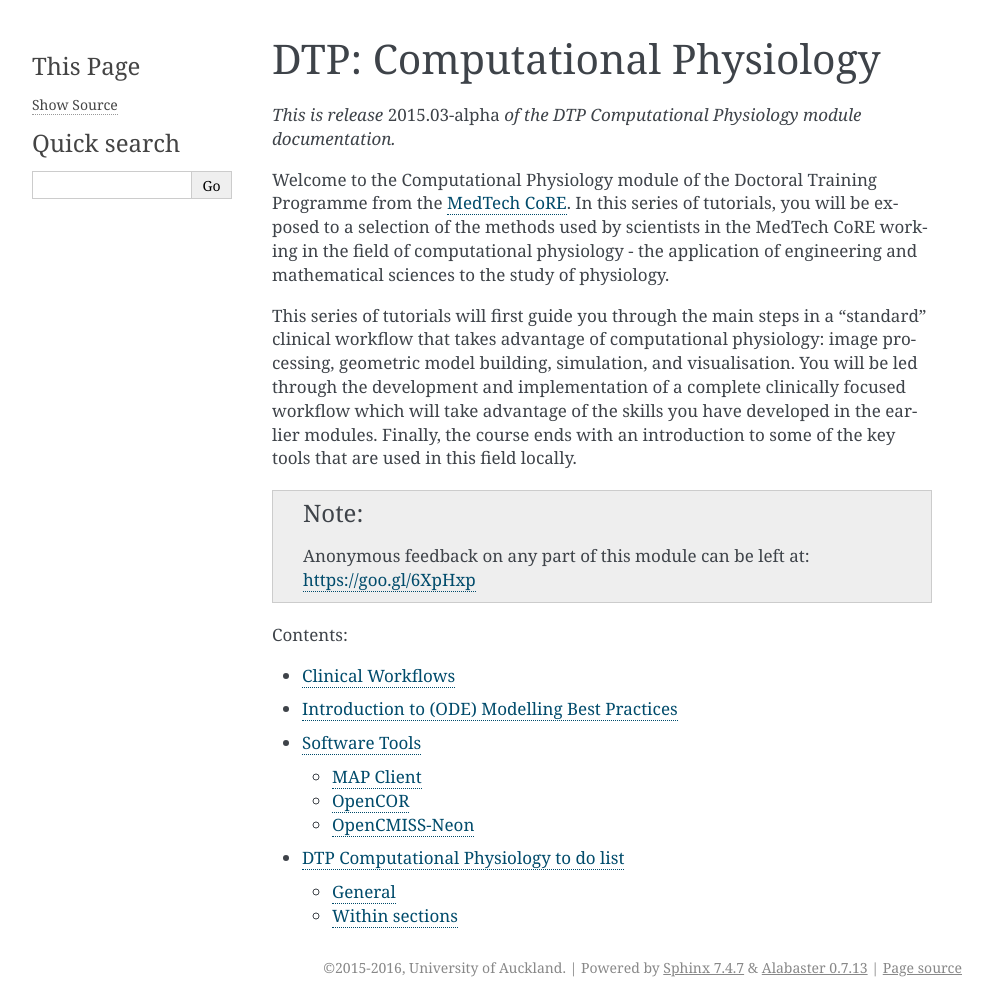
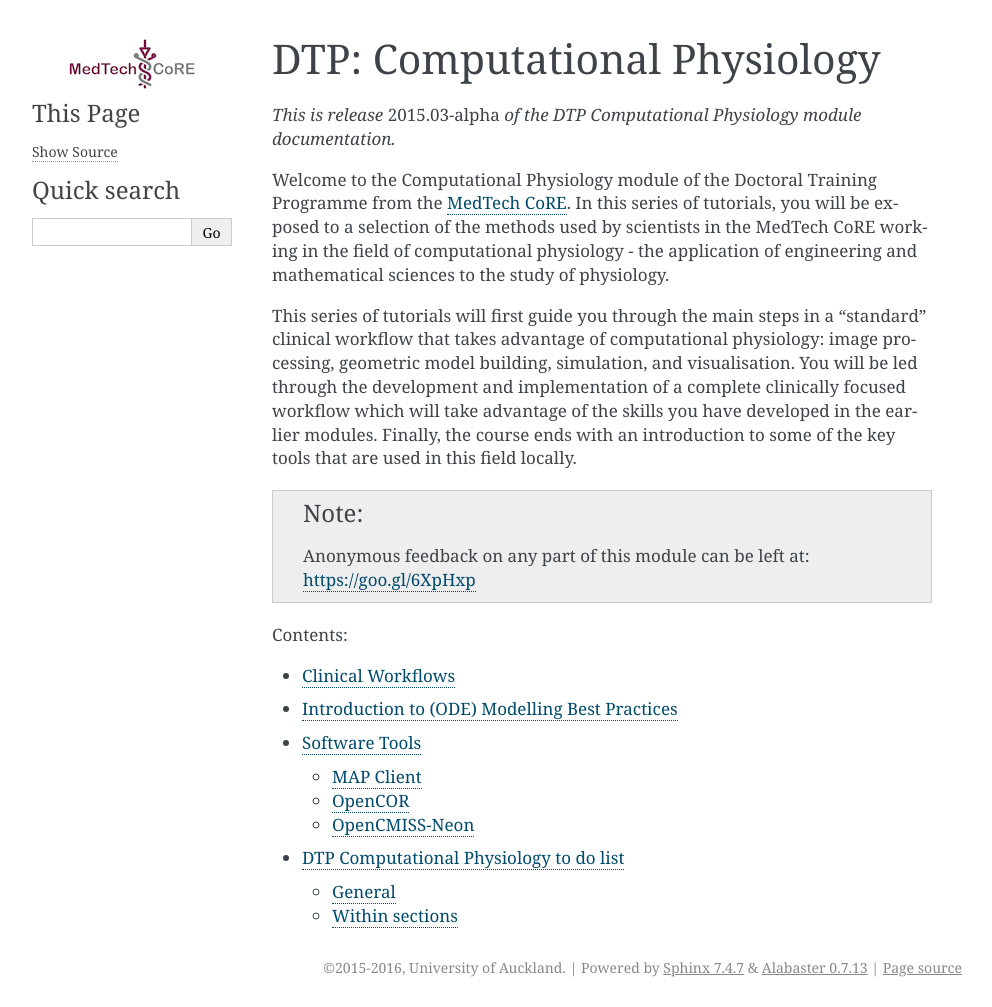
Before and after one commit to ABI-Tutorials/DTP-CompPhys, a Sphinx documentation site: the page built from source/index.rst, in a window 1280 px wide. Shown: the whole page, without its empty margins (148-1140 px from the left). Built offline with Sphinx 7.4.7, drawn with Linux system fonts in a browser that asks for light colours; pages that are not in the unit, such as notebooks, are missing from menus.

Commit message:
attempting to get a time stamp in the footer. And failing. But adding a MedTech logo to the sidebar

```diff
--- a/source/conf.py
+++ b/source/conf.py
@@ -133,7 +133,7 @@
 
 # The name of an image file (relative to this directory) to place at the top
 # of the sidebar.
-#html_logo = None
+html_logo = '_static/medtech-logo-small.png'
 
 # The name of an image file (within the static path) to use as favicon of the
 # docs.  This file should be a Windows icon file (.ico) being 16x16 or 32x32
@@ -152,7 +152,7 @@
 
 # If not '', a 'Last updated on:' timestamp is inserted at every page bottom,
 # using the given strftime format.
-#html_last_updated_fmt = '%b %d, %Y'
+html_last_updated_fmt = '%F %R'
 
 # If true, SmartyPants will be used to convert quotes and dashes to
 # typographically correct entities.
@@ -175,13 +175,13 @@
 #html_split_index = False
 
 # If true, links to the reST sources are added to the pages.
-#html_show_sourcelink = True
+html_show_sourcelink = True
 
 # If true, "Created using Sphinx" is shown in the HTML footer. Default is True.
-#html_show_sphinx = True
+html_show_sphinx = True
 
 # If true, "(C) Copyright ..." is shown in the HTML footer. Default is True.
-#html_show_copyright = True
+html_show_copyright = True
 
 # If true, an OpenSearch description file will be output, and all pages will
 # contain a <link> tag referring to it.  The value of this option must be the
```
Also changed, not shown: source/_static/medtech-logo-small.png (added).
